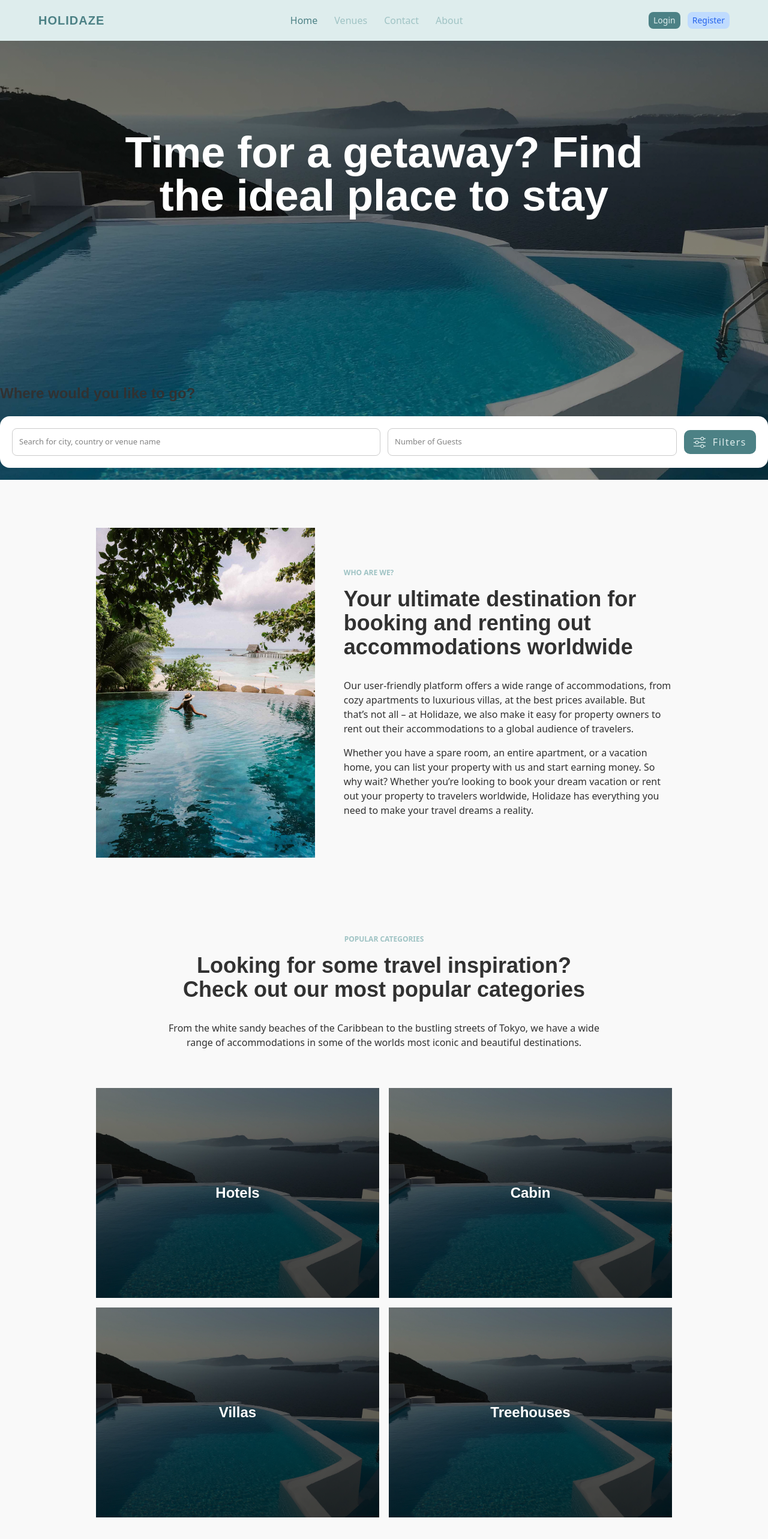
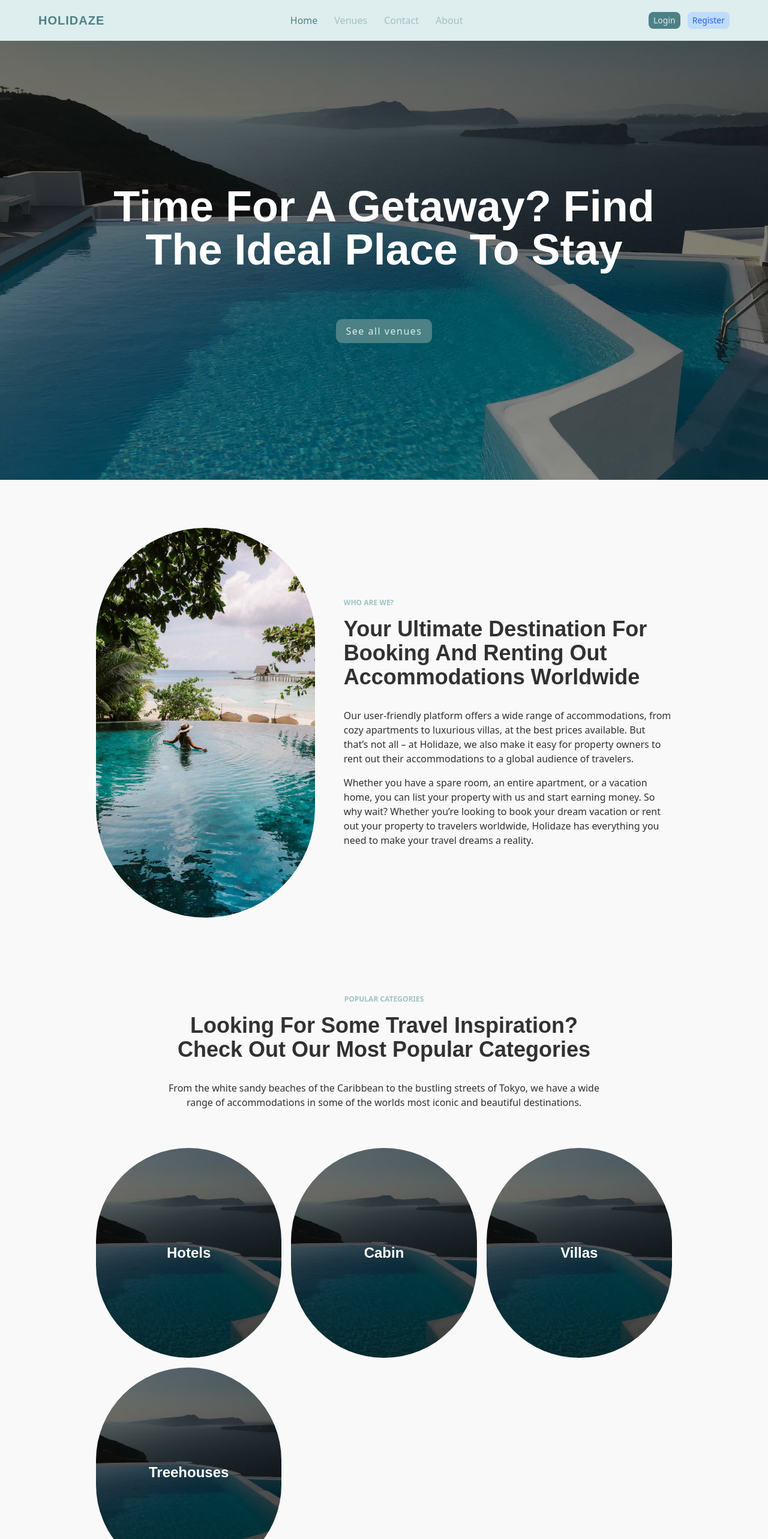
Before and after one commit to May-Tove/holidaze, a React (Vite) app: page / in a window 1280 px wide. Shown: the top 2566 px of the page at 60% size. Built offline with nearby package versions, Linux system fonts and the light colour scheme; a web font is replaced by a local one.

Commit message:
Style and design updated

```diff
--- a/src/components/Profile/ProfileVenues/index.jsx
+++ b/src/components/Profile/ProfileVenues/index.jsx
@@ -27,7 +27,7 @@ export const ProfileVenues = ({ venues, isOwnProfile }) => {
       )}
       {venues && venues.length > 0 ? (
         <div>
-          <div className="grid grid-cols-3 gap-5 ">
+          <div className="grid grid-cols-3 gap-5">
             {venues.map((venue) => (
               <VenueCard key={venue.id} venue={venue} />
             ))}
--- a/src/components/VenueCard/index.jsx
+++ b/src/components/VenueCard/index.jsx
@@ -12,7 +12,7 @@ const VenueCard = ({ venue: { name, id, price, media, rating, location } }) => {
 
   return (
     <Link to={`/venue/${id}`} aria-label={`Link to ${name}`}>
-      <article className="flex flex-col items-center bg-gray-100 rounded-2xl">
+      <article className="flex flex-col items-center bg-gray-100 rounded-2xl shadow-xl">
         <div className="w-full h-72 relative">
           <ImageSlider media={media} />
           <button
@@ -24,7 +24,7 @@ const VenueCard = ({ venue: { name, id, price, media, rating, location } }) => {
         </div>
         <div className="w-full space-y-2 p-4">
           <div className="flex justify-between gap-2">
-            <h3 className="capitalize">{name}</h3>
+            <h2 className="capitalize">{name}</h2>
             <Rating rating={rating} />
           </div>
           <div className="flex items-center gap-1 pb-3">
--- a/src/index.css
+++ b/src/index.css
@@ -8,10 +8,11 @@
   h3 {
     font-family: theme('fontFamily.serif');
     font-weight: bold;
+    text-transform: capitalize;
   }
 
   h1 {
-    font-size: x-large;
+    font-size: xx-large;
   }
 
   h2 {
@@ -90,8 +91,13 @@
     width: 90vw;
     max-width: 1100px;
     margin: 0 auto;
-    padding: 10rem 0;
+    padding: 7rem 0;
   }
+
+  .decor-img {
+    @apply rounded-full h-full w-full shadow-lg;
+  }
+
   .modal {
     background-color: rgba(0, 0, 0, 0.8);
     position: fixed;
--- a/src/pages/Home/index.jsx
+++ b/src/pages/Home/index.jsx
@@ -5,7 +5,6 @@ import BackgroundHero from '../../assets/bg-hero.jpg';
 import AboutImage from '../../assets/about-section.jpg';
 import ContactImage from '../../assets/contact-section.jpg';
 import RegisterImage from '../../assets/register-section.jpg';
-import SearchBar from '../../components/SearchBar';
 
 export const Home = () => {
   return (
@@ -19,19 +18,21 @@ export const Home = () => {
       </Helmet>
       <main>
         <section
-          className="bg-cover bg-center h-screen flex flex-col mb-20"
+          className="bg-cover bg-center h-screen flex flex-col gap-20 justify-center items-center mb-20"
           style={{
             backgroundImage: `linear-gradient(to bottom, rgba(0, 0, 0, 0.6), rgba(0, 0, 0, 0.4)),url(${BackgroundHero})`,
           }}
         >
-          <h1 className="text-white pt-20 text-center text-4xl lg:text-7xl w-3/4 m-auto">
+          <h1 className="text-white pt-20 text-center text-4xl lg:text-7xl w-3/4">
             Time for a getaway? Find the ideal place to stay
           </h1>
-          <SearchBar />
+          <Link className="btn" to={'/venues'}>
+            See all venues
+          </Link>
         </section>
         <section className="w-3/4 flex flex-col-reverse lg:flex-row gap-12 items-center m-auto mb-32">
           <div
-            className="w-screen lg:w-2/5 bg-cover bg-center h-48 lg:h-[550px] 2xl:h-[700px]"
+            className="w-screen lg:w-2/5 bg-cover bg-center h-48 lg:h-[650px] 2xl:h-[700px] rounded-full"
             style={{
               backgroundImage: `url(${AboutImage})`,
             }}
@@ -77,7 +78,7 @@ export const Home = () => {
             <div className="category-card-container">
               <Link
                 to={'/venues'}
-                className="category-card"
+                className="category-card rounded-full"
                 style={{
                   backgroundImage: `linear-gradient(to bottom, rgba(0, 0, 0, 0.52), rgba(0, 0, 0, 0.73)),url(${BackgroundHero})`,
                 }}
@@ -88,7 +89,7 @@ export const Home = () => {
             <div className="category-card-container">
               <Link
                 to={'/venues'}
-                className="category-card"
+                className="category-card rounded-full"
                 style={{
                   backgroundImage: `linear-gradient(to bottom, rgba(0, 0, 0, 0.52), rgba(0, 0, 0, 0.73)),url(${BackgroundHero})`,
                 }}
@@ -99,7 +100,7 @@ export const Home = () => {
             <div className="category-card-container">
               <Link
                 to={'/venues'}
-                className="category-card"
+                className="category-card rounded-full"
                 style={{
                   backgroundImage: `linear-gradient(to bottom, rgba(0, 0, 0, 0.52), rgba(0, 0, 0, 0.73)),url(${BackgroundHero})`,
                 }}
@@ -110,7 +111,7 @@ export const Home = () => {
             <div className="category-card-container">
               <Link
                 to={'/venues'}
-                className="category-card"
+                className="category-card rounded-full"
                 style={{
                   backgroundImage: `linear-gradient(to bottom, rgba(0, 0, 0, 0.52), rgba(0, 0, 0, 0.73)),url(${BackgroundHero})`,
                 }}
@@ -152,7 +153,7 @@ export const Home = () => {
             </Link>
           </div>
           <div
-            className="w-screen lg:w-2/5 bg-cover bg-center h-48 lg:h-[550px] 2xl:h-[700px]"
+            className="w-screen lg:w-2/5 bg-cover bg-center h-48 lg:h-[650px] 2xl:h-[700px] rounded-full"
             style={{
               backgroundImage: `url(${RegisterImage})`,
             }}
@@ -160,7 +161,7 @@ export const Home = () => {
         </section>
         <section className="w-3/4 flex flex-col-reverse lg:flex-row gap-12 items-center m-auto mb-12">
           <div
-            className="w-screen lg:w-2/5 bg-cover bg-center h-48 lg:h-[550px] 2xl:h-[700px]"
+            className="w-screen lg:w-2/5 bg-cover bg-center h-48 lg:h-[650px] 2xl:h-[700px] rounded-full"
             style={{
               backgroundImage: `url(${ContactImage})`,
             }}
--- a/src/pages/Venues/index.jsx
+++ b/src/pages/Venues/index.jsx
@@ -13,7 +13,7 @@ export const Venues = () => {
           content="Explore a diverse selection of unique accommodations available worldwide on Holidaze. From beachside retreats to city escapes, find the perfect place for your next adventure!"
         />
       </Helmet>
-      <main className="main-layout h-screen">
+      <main className="main-layout min-h-screen">
         <Breadcrumbs page={'Venues'} />
         <VenuesList />
       </main>
--- a/tailwind.config.js
+++ b/tailwind.config.js
@@ -18,8 +18,8 @@ export default {
         serif: ['quiche-flare, sans-serif'],
       },
       gridTemplateColumns: {
-        3: 'repeat(auto-fit, minmax(300px, 1fr))',
-        4: 'repeat(auto-fit, minmax(400px, 1fr))',
+        3: 'repeat(auto-fill, minmax(300px, 1fr))',
+        4: 'repeat(auto-fill, minmax(300px, 1fr))',
       },
       boxShadow: {
         lg: 'rgba(33, 35, 38, 0.1) 0px 10px 10px -10px;',
```
